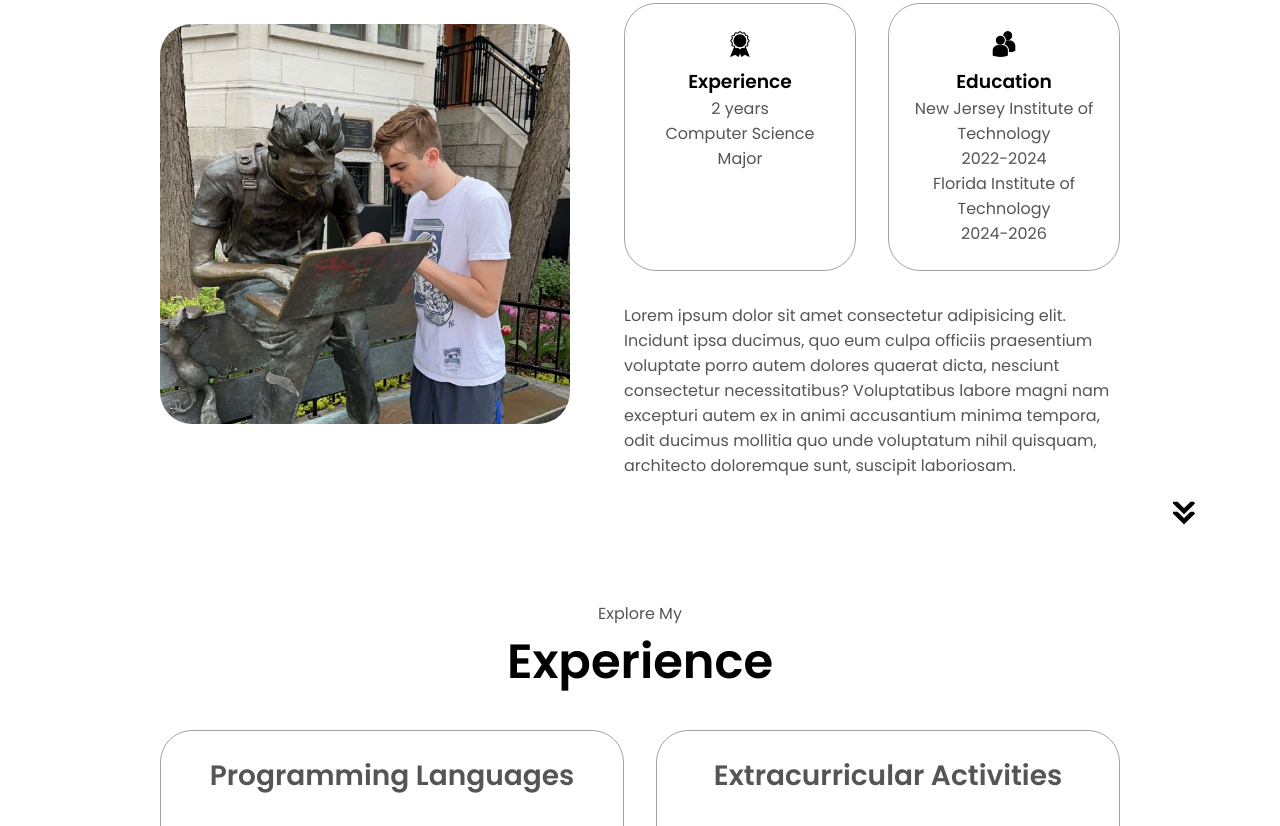
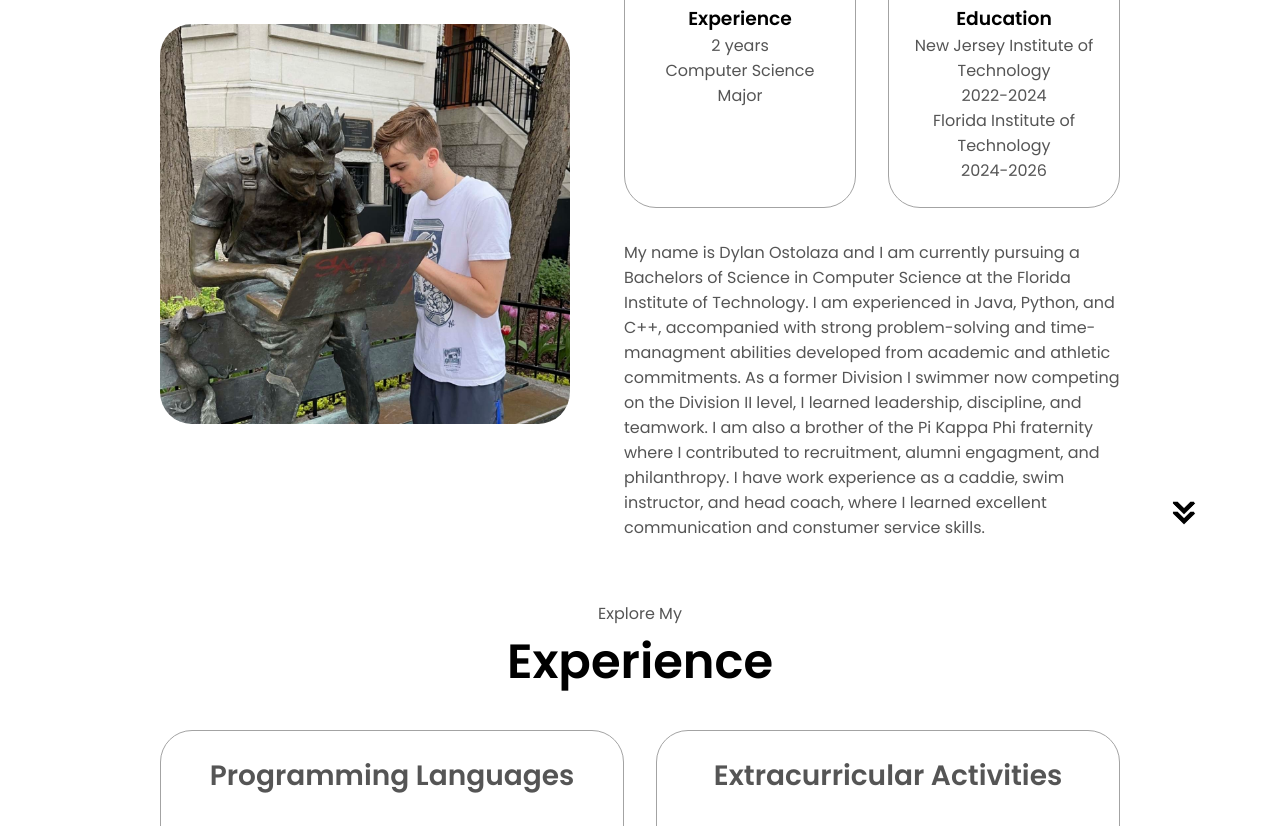
Before and after one commit to swimdude/html-css-js-portfolio-Dylan-Ostolaza, a plain HTML site: page index.html in a window 1280 px wide. Shown: the part 1095-1921 px from the top of the page. Drawn offline with Linux system fonts and the light colour scheme.

Commit message:
Add files via upload

```diff
--- a/index.html
+++ b/index.html
@@ -105,7 +105,13 @@
             </div>
           </div>
           <div class="text-container">
-            <p>Lorem ipsum dolor sit amet consectetur adipisicing elit. Incidunt ipsa ducimus, quo eum culpa officiis praesentium voluptate porro autem dolores quaerat dicta, nesciunt consectetur necessitatibus? Voluptatibus labore magni nam excepturi autem ex in animi accusantium minima tempora, odit ducimus mollitia quo unde voluptatum nihil quisquam, architecto doloremque sunt, suscipit laboriosam.
+            <p>My name is Dylan Ostolaza and I am currently pursuing a Bachelors of Science in Computer Science
+               at the Florida Institute of Technology. I am experienced in Java, Python, and C++, accompanied with
+               strong problem-solving and time-managment abilities developed from academic and athletic commitments.
+               As a former Division I swimmer now competing on the Division II level, I learned leadership, discipline,
+               and teamwork. I am also a brother of the Pi Kappa Phi fraternity where I contributed to recruitment,
+               alumni engagment, and philanthropy. I have work experience as a caddie, swim instructor, and head coach,
+               where I learned excellent communication and constumer service skills.
 
             </p>
           </div>
@@ -243,7 +249,7 @@
           <div class="details-container color-container">
             <div class="article-container">
               <img
-              src="./Assets/comingsoon-pic.jpg"
+              src="./Assets/java-image.jpg"
               alt="Project 2"
               class="project-img"
               >
@@ -254,7 +260,7 @@
                 class="btn btn-color-2 project-btn"
                 onclick="location.href='https://github.com/swimdude'"
               >
-                Soon
+                GitHub
               </button>
               <!-- This is where the Live Demo Of Project would go
               <button
```
Also changed, not shown: java-image.jpg (added).
